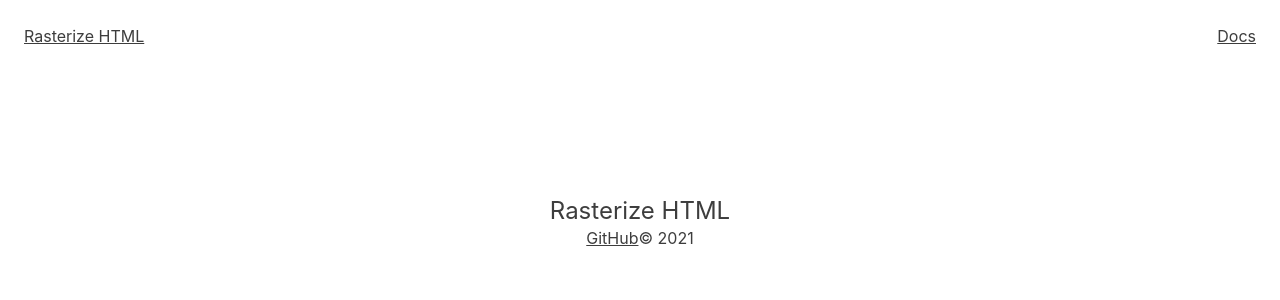
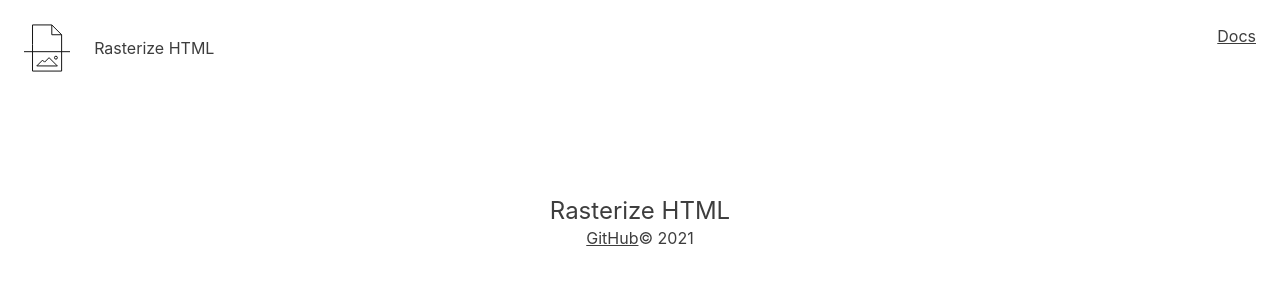
Before and after one commit to rhtml/website, a Next.js app: page / in a window 1280 px wide. Shown: the top 300 px of the page. Built offline with nearby package versions, Linux system fonts and the light colour scheme.

Commit message:
builds Logo

```diff
--- a/src/components/Header/css.ts
+++ b/src/components/Header/css.ts
@@ -9,8 +9,19 @@ const useStyles = createUseStyles({
     height: base(4),
     padding: base(),
   },
-  logo: {
+  logoWrapper: {
     flexShrink: 0,
+  },
+  logoAnchor: {
+    display: 'flex',
+    whiteSpace: 'nowrap',
+    alignItems: 'center',
+    textDecoration: 'none',
+  },
+  logoIcon: {
+    flexShrink: 0,
+    height: base(2),
+    marginRight: base(),
   },
   menu: {
     flexGrow: 1,
--- a/src/components/Header/index.tsx
+++ b/src/components/Header/index.tsx
@@ -2,16 +2,20 @@ import React from 'react';
 import Link from 'next/link';
 import { Props } from './types';
 import useStyles from './css';
+import Logo from '../Logo';
 
 const Header: React.FC<Props> = () => {
   const classes = useStyles();
 
   return (
     <div className={classes.wrapper}>
-      <div className={classes.logo}>
+      <div className={classes.logoWrapper}>
         <Link href="/">
-          <a>
-            Rasterize HTML
+          <a className={classes.logoAnchor}>
+            <Logo className={classes.logoIcon} />
+            <span>
+              Rasterize HTML
+            </span>
           </a>
         </Link>
       </div>
--- /dev/null
+++ b/src/components/Logo/css.js
@@ -0,0 +1,15 @@
+import { createUseStyles } from 'react-jss';
+import { colors } from '../../css';
+
+const useStyles = createUseStyles({
+  wrapper: {
+    '& *': {
+      fill: 'none',
+      stroke: colors.darkGray,
+      strokeWidth: '1px',
+      vectorEffect: 'non-scaling-stroke',
+    },
+  },
+});
+
+export default useStyles;
--- /dev/null
+++ b/src/components/Logo/index.tsx
@@ -0,0 +1,31 @@
+import React from 'react';
+import { Props } from './types';
+import useStyles from './css';
+
+const Logo: React.FC<Props> = (props) => {
+  const {
+    className,
+  } = props;
+
+  const classes = useStyles();
+
+  return (
+  <svg
+    xmlns="http://www.w3.org/2000/svg"
+    viewBox="0 0 500 520"
+    className={[
+      classes.wrapper,
+      className,
+    ].filter(Boolean).join(' ')}
+  >
+    <line y1="299.82" x2="500" y2="299.82"/>
+    <polyline points="301.25 10 301.25 116.39 407.63 116.39"/>
+    <polygon points="407.63 116.39 301.25 10 92.37 10 92.37 224.14 92.37 510 407.63 510 407.63 116.39"/>
+    <polygon points="361.65 454.88 271.54 364.77 223 413.31 201.05 391.36 138.35 454.06 361.65 454.88"/>
+    <circle cx="345.79" cy="364.77" r="15.86"/>
+  </svg>
+  );
+};
+
+
+export default Logo;
--- /dev/null
+++ b/src/components/Logo/types.ts
@@ -0,0 +1,3 @@
+export type Props = {
+  className?: string
+}
```
